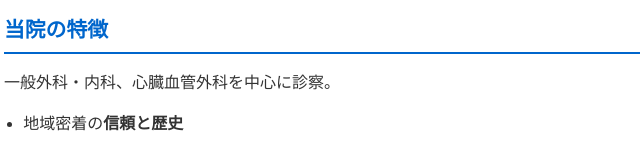
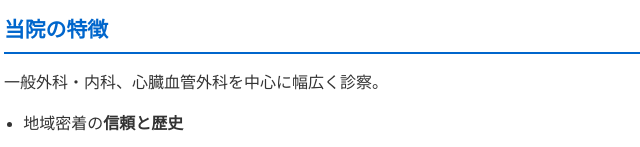
Before and after one commit to AKC48/akashimc.github.io, a plain HTML site: page index.html in a window 1280 px wide. Shown: the part 651-798 px from the top of the page, 156-796 px from the left. Drawn offline with Linux system fonts and the light colour scheme.

Commit message:
Update index.html

```diff
--- a/index.html
+++ b/index.html
@@ -210,7 +210,7 @@
 
   <section id="features">
     <h2>当院の特徴</h2>
-    <p>一般外科・内科、心臓血管外科を中心に診察。</p>
+    <p>一般外科・内科、心臓血管外科を中心に幅広く診察。</p>
     <ul>
       <li>地域密着の<strong>信頼と歴史</strong></li>
       <li>最新医療技術を取り入れた<strong>2世代体制</strong></li>
@@ -281,5 +281,6 @@
 <footer>
   ©2025 明石医院 All Rights Reserved.
 </footer>
+
 </body>
 </html>
```
